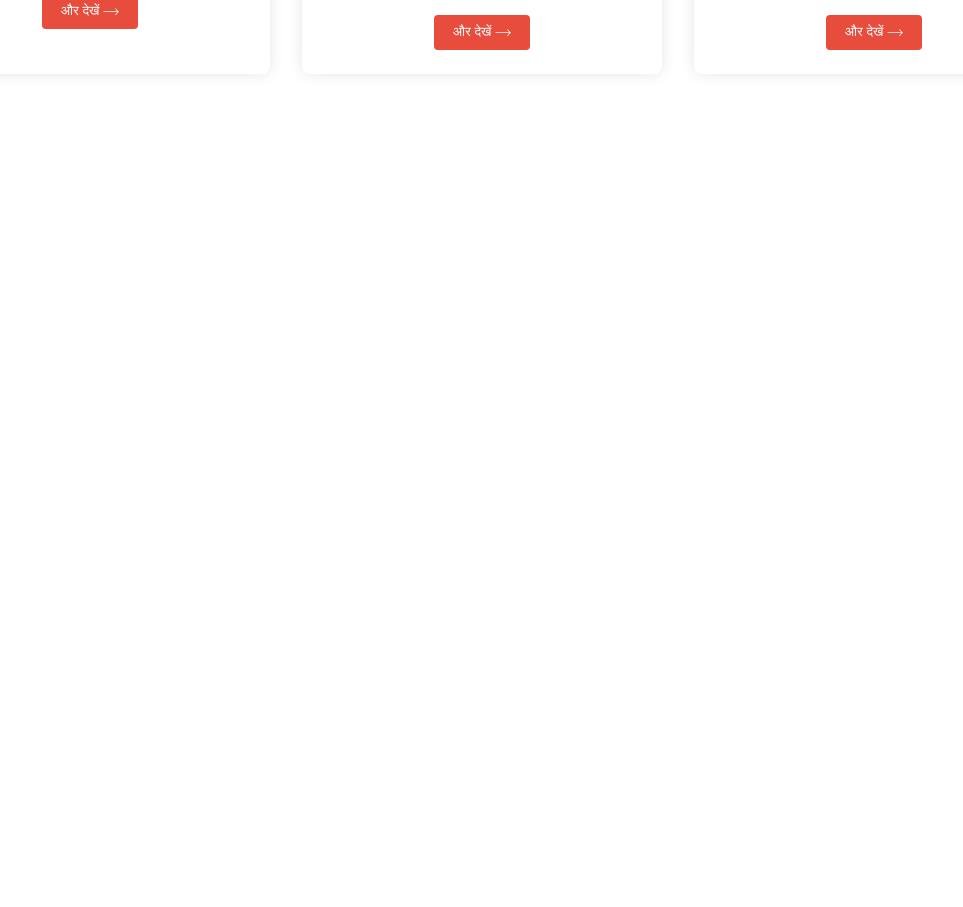
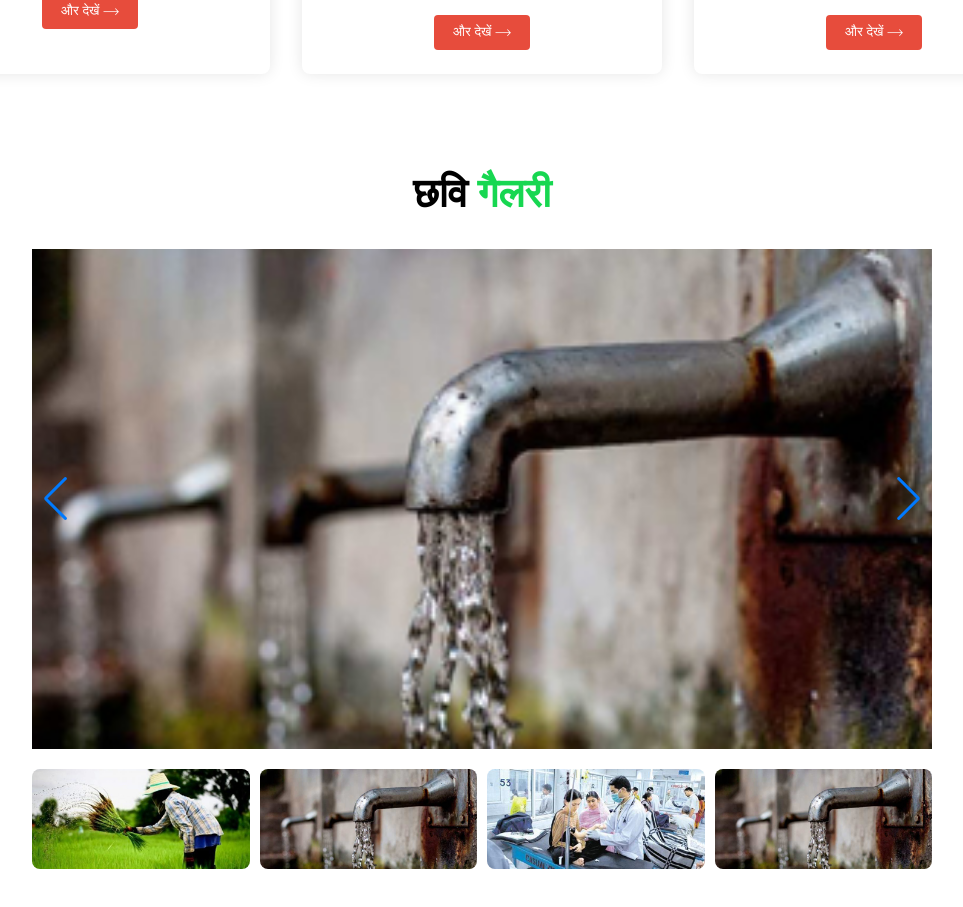
Before and after one commit to abhishekraj05/LeaderProject, a React (Vite) app: page / in a window 1280 px wide. Shown: the part 927-1834 px from the top of the page, without its empty margins (158-1121 px from the left). Before the commit the page ends 1049 px from the top, so only its background shows below. Built offline with nearby package versions, Linux system fonts and the light colour scheme.

Commit message:
Added Gallery section in Home without img

```diff
--- a/package.json
+++ b/package.json
@@ -11,7 +11,8 @@
   },
   "dependencies": {
     "react": "^19.1.0",
-    "react-dom": "^19.1.0"
+    "react-dom": "^19.1.0",
+    "swiper": "^9.4.1"
   },
   "devDependencies": {
     "@eslint/js": "^9.30.1",
--- a/src/App.jsx
+++ b/src/App.jsx
@@ -1,11 +1,11 @@
 import './App.css'
-import FutureDevelopmentArea from './Component/Home/FutureDevelopmentArea'
+import HomePage from './Component/Home/HomePage'
 
 function App() {
 
   return (
     <>
-      <FutureDevelopmentArea/>
+    <HomePage/>
     </>
   )
 }
--- a/src/Component/Home/FutureDevelopmentArea.css
+++ b/src/Component/Home/FutureDevelopmentArea.css
@@ -13,7 +13,7 @@
 
 .future-container h2 span {
   font-weight: bold;
-  color: #000;
+   color: #17d751;
 }
 
 .future-grid {
--- /dev/null
+++ b/src/Component/Home/Gallery.css
@@ -0,0 +1,40 @@
+.gallery-container {
+  width: 100%;
+  max-width: 900px;
+  margin: 0 auto;
+    text-align: center;
+  padding: 3rem 1rem;
+  /* max-width: 1200px; */
+  /* margin: auto; */
+}
+.gallery-container h2 {
+  font-size: 2.5rem;
+  margin-bottom: 2rem;
+}
+
+.gallery-container h2 span {
+  font-weight: bold;
+  color: #17d751;
+}
+.main-swiper {
+  height: 500px;
+  margin-bottom: 20px;
+}
+
+.gallery-full-image {
+  width: 100%;
+  height: 100%;
+  object-fit: cover;
+}
+
+.thumb-swiper {
+  height: 100px;
+}
+
+.gallery-thumb {
+  width: 100%;
+  height: 100%;
+  object-fit: cover;
+  cursor: pointer;
+  border-radius: 8px;
+}
--- /dev/null
+++ b/src/Component/Home/Gallery.jsx
@@ -0,0 +1,65 @@
+import React, { useState } from 'react';
+import { Swiper, SwiperSlide } from 'swiper/react';
+import 'swiper/css';
+import 'swiper/css/navigation';
+import 'swiper/css/thumbs';
+import 'swiper/css/autoplay';
+import SwiperCore, { Autoplay, Navigation, Thumbs } from 'swiper';
+
+import './Gallery.css';
+import image1 from '../../assets/AgricultureImg.jpg';
+import image2 from '../../assets/WaterImg.jpg';
+import image3 from '../../assets/HealthImg.jpg';
+import image4 from '../../assets/WaterImg.jpg';
+import image5 from '../../assets/HealthImg.jpg';
+import image6 from '../../assets/ElectricityImg.jpg';
+
+SwiperCore.use([Autoplay, Navigation, Thumbs]);
+
+const images = [image1, image2, image3, image4,image5,image6];
+
+const Gallery = () => {
+  const [thumbsSwiper, setThumbsSwiper] = useState(null);
+
+  return (
+    <div className="gallery-container">
+         <h2>
+        छवि  <span >गैलरी</span>
+      </h2>
+      {/* Main Swiper – Autoplay and visible on load */}
+      <Swiper
+        spaceBetween={10}
+        slidesPerView={1}
+        navigation
+        loop
+        autoplay={{ delay: 2500, disableOnInteraction: false }}
+        thumbs={{ swiper: thumbsSwiper }}
+        className="main-swiper"
+      >
+        {images.map((img, idx) => (
+          <SwiperSlide key={idx}>
+            <img src={img} alt={`Slide ${idx + 1}`} className="gallery-full-image" />
+          </SwiperSlide>
+        ))}
+      </Swiper>
+
+      {/* Thumbnail Swiper */}
+      <Swiper
+        onSwiper={setThumbsSwiper}
+        spaceBetween={10}
+        slidesPerView={4}
+        watchSlidesProgress
+        freeMode
+        className="thumb-swiper"
+      >
+        {images.map((img, idx) => (
+          <SwiperSlide key={idx}>
+            <img src={img} alt={`Thumb ${idx + 1}`} className="gallery-thumb" />
+          </SwiperSlide>
+        ))}
+      </Swiper>
+    </div>
+  );
+};
+
+export default Gallery;
--- /dev/null
+++ b/src/Component/Home/HomePage.jsx
@@ -0,0 +1,14 @@
+import React from 'react'
+import FutureDevelopmentArea from './FutureDevelopmentArea'
+import Gallery from './Gallery'
+
+const HomePage = () => {
+  return (
+    <>
+    <FutureDevelopmentArea/>
+    <Gallery/>
+    </>
+  )
+}
+
+export default HomePage
```
Also changed, not shown: 1 other file (tests, documents, lock files or other folders).
